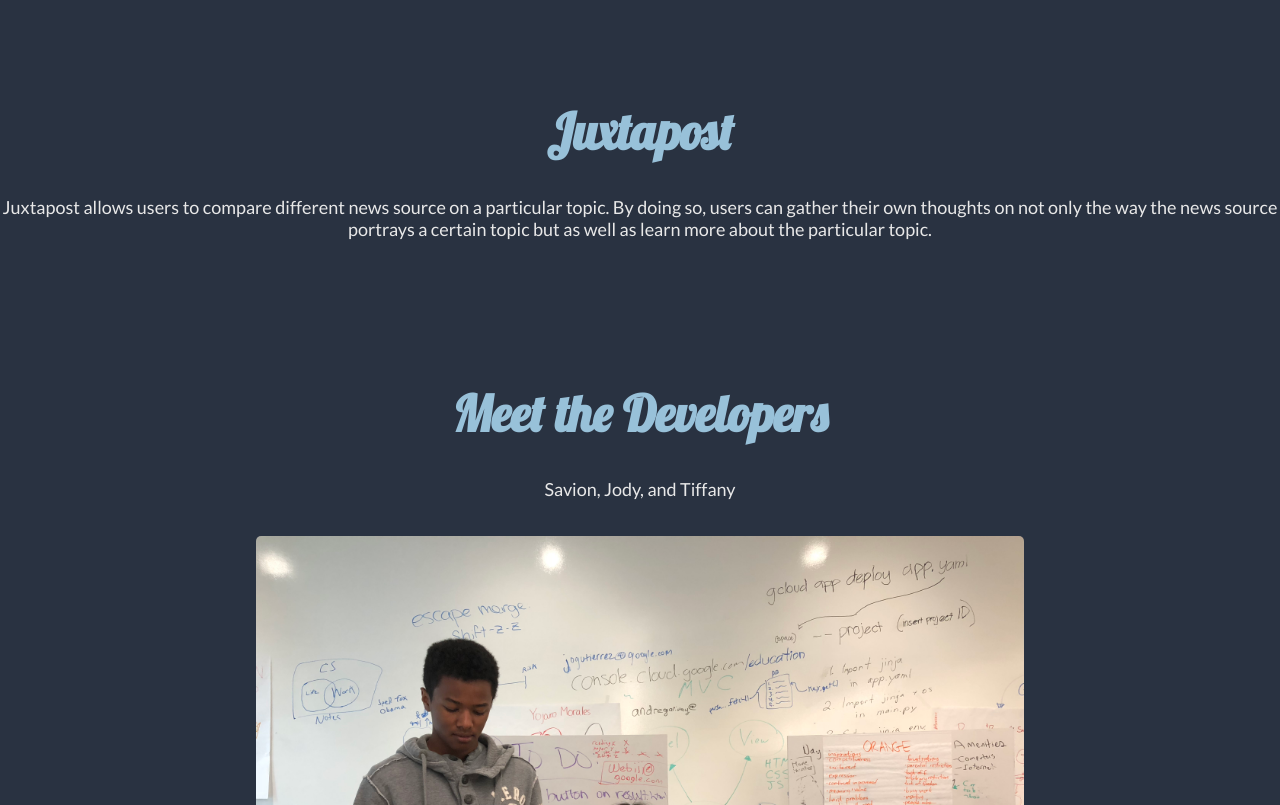
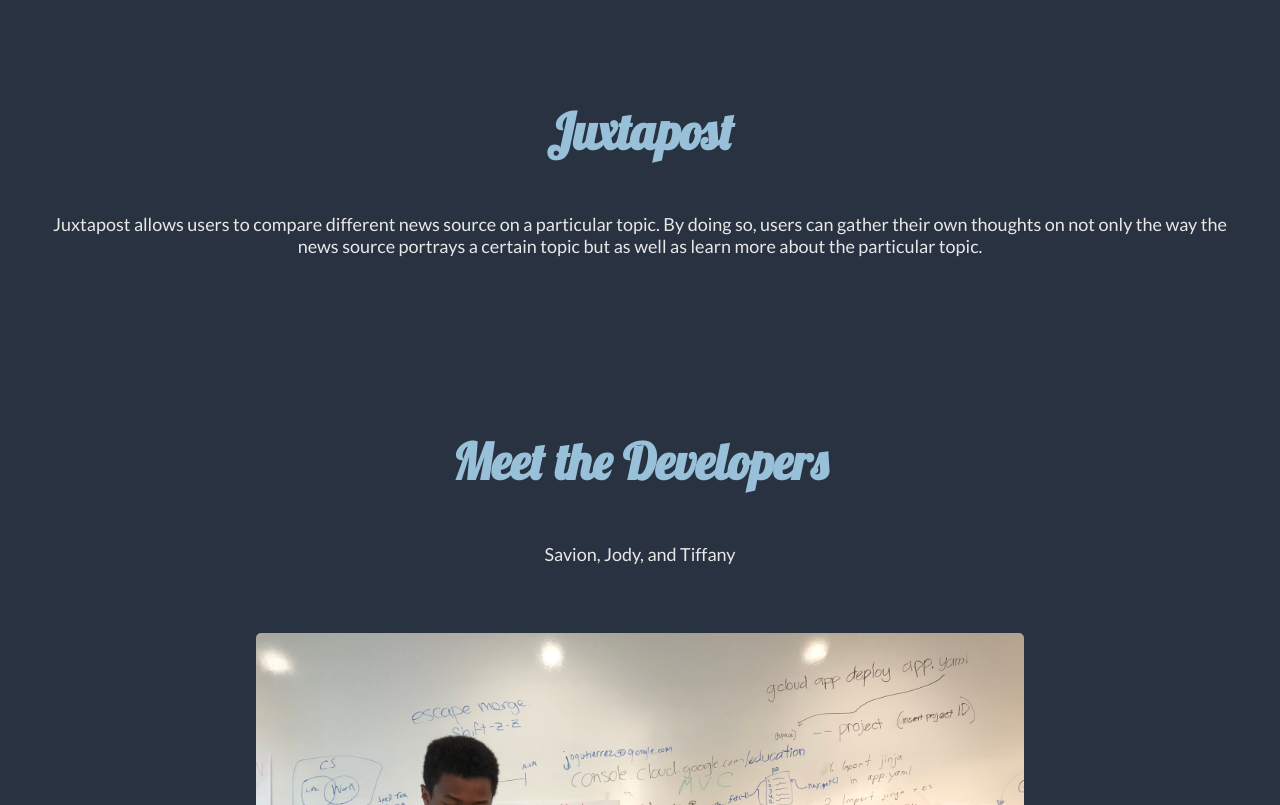
Before and after one commit to savionsample/CSSIFinalProject, a Python web app: template templates/about.html in a window 1280 px wide. Shown: the part 150-955 px from the top of the page. Run offline with Jinja, Linux system fonts and the light colour scheme; the template is opened without the code that fills it, so the values that code supplies are empty; some libraries are stand-ins or nearby versions.

Commit message:
fixed about page

```diff
--- a/CSS/about.css
+++ b/CSS/about.css
@@ -5,6 +5,11 @@ body, html {
   width: 100%;
 }
 
+p{
+  margin: 50px;
+  margin-left: 50px;
+  margin-right: 50px;
+}
 body {
   background-color: #293241;
 }
--- a/templates/International.html
+++ b/templates/International.html
@@ -60,7 +60,7 @@
 
 
 
-  <ul>
+  <!-- <ul>
   {% for person in people %}
     {% if current_user and current_user.email() == person.email %}
     <li><strong><a href="/profile?key={{ person.key.urlsafe() }}">{{person.name}}</a></li>
@@ -68,7 +68,7 @@
     <li><a href="/profile?key={{ person.key.urlsafe() }}">{{person.name}}</a></li>
     {% endif %}
   {% endfor %}
-  </ul>
+  </ul> -->
 
   <div class="content">
 
--- a/templates/USInternational.html
+++ b/templates/USInternational.html
@@ -61,7 +61,7 @@
 
 
 
-  <ul>
+  <!-- <ul>
   {% for person in people %}
     {% if current_user and current_user.email() == person.email %}
     <li><strong><a href="/profile?key={{ person.key.urlsafe() }}">{{person.name}}</a></li>
@@ -69,7 +69,7 @@
     <li><a href="/profile?key={{ person.key.urlsafe() }}">{{person.name}}</a></li>
     {% endif %}
   {% endfor %}
-  </ul>
+  </ul> -->
 
 
   <div class="content">
--- a/templates/about.html
+++ b/templates/about.html
@@ -28,19 +28,18 @@
   </div>
 <br><br><br><br><br><br><br><br><br><br><br><br>
   <center>
-    <div>
+    <h1 class="icon">Juxtapost</h1>
   <p> Juxtapost allows users to compare different news source on a particular topic.
     By doing so, users can gather their own thoughts on not only the way the news source portrays a certain topic but as well as learn more about the particular topic. </p>
   </p>
 
-    <h1 class="icon"> Mission</h1>
+  <!-- <h1 class="icon">Mission</h1>
+  <p> Through the numerous news sources available on     </p> -->
 
 
   <br><br><br><br><br>
   <h1 class="icon"> Meet the Developers</h1>
-  <p>Savion, Jody, and Tiffany</p>
-
-    <br>
+  <p> Savion, Jody, and Tiffany</p> <br>
   <img src="/images/group.jpg" alt="group">
   <center>
 
```
Lines whose indentation alone changed are shown as unchanged.
